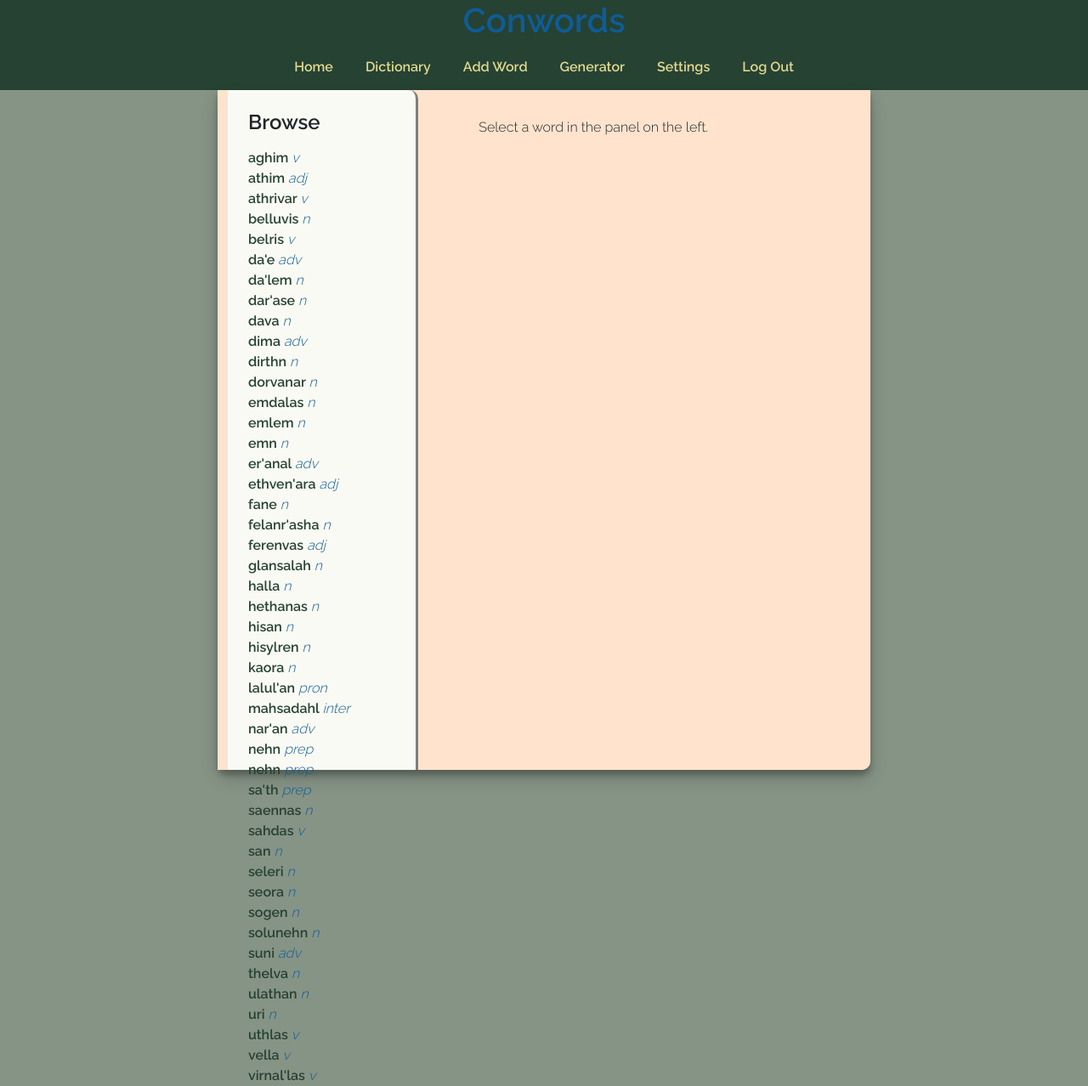
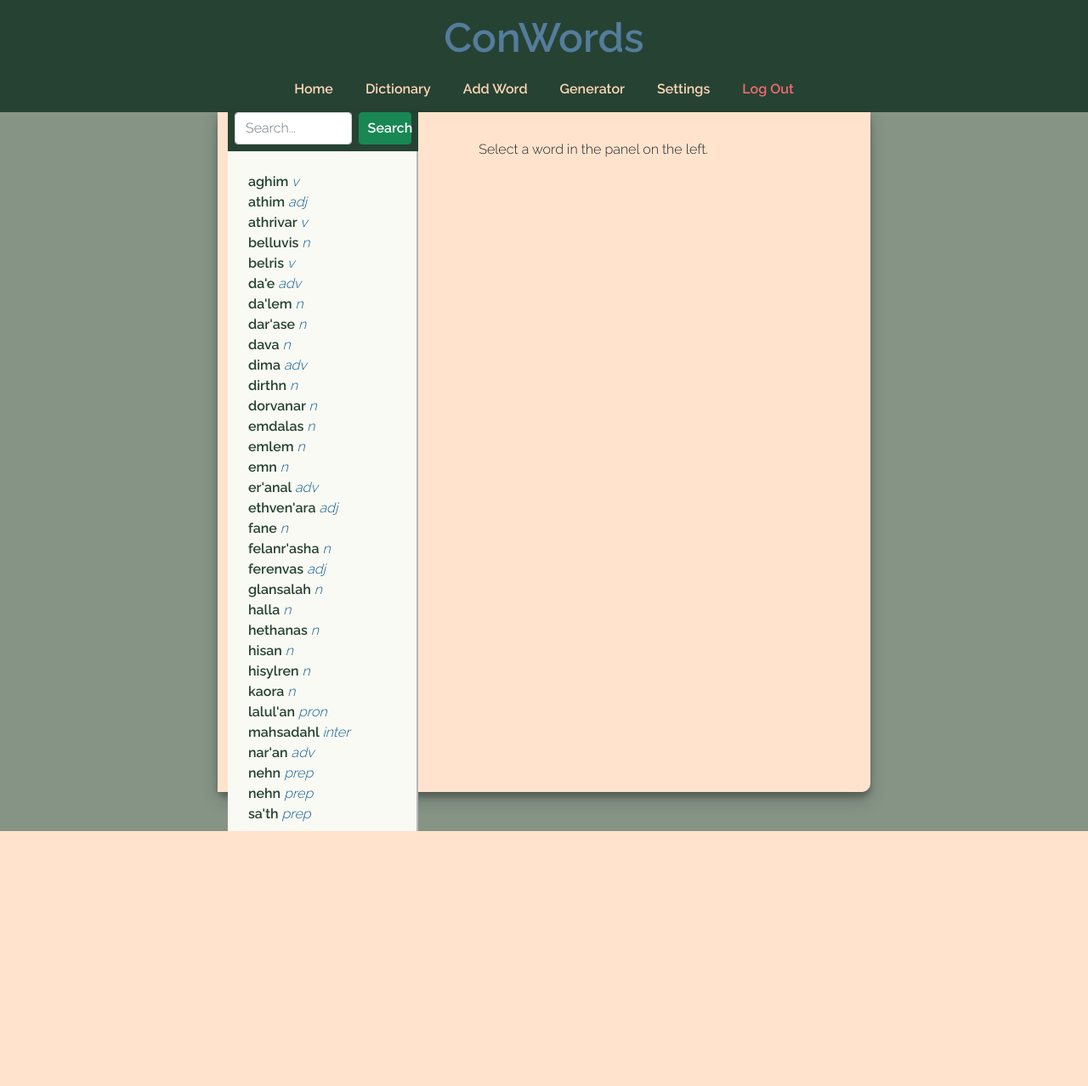
Before and after one commit to nicakay/Conwords-App, a Flask app: page /dictionary in a window 1280 px wide. Shown: the whole page at 85% size. After the commit the page ends 978 px from the top, so only its background shows below. Run offline with Flask 2, Linux system fonts and the light colour scheme; a user stored in the database is signed in; data comes from the database, SQL or seed files in the repository; both versions use the stored data as it was after the commit; some libraries are stand-ins or nearby versions.

Commit message:
25/03/23

```diff
--- a/app.py
+++ b/app.py
@@ -2,7 +2,7 @@ from flask import Flask, render_template, request, redirect, session
 from flask_session import Session
 import random
 from werkzeug.security import check_password_hash, generate_password_hash
-from helpers import get_db, login_required, validate_password
+from helpers import get_db, login_required
 import itertools
 
 # Configure application
@@ -86,10 +86,22 @@ def register():
         # Define 'error' - variable for displaying errors
         notification_error = ""
 
-        # Save the password in a variable
+        # Save the password and the password confirmation in variables
         password = request.form.get("password")
+        pass_confirmation = request.form.get("confirmation")
 
-        # if validate_password(password) == True:
+        if not password == pass_confirmation:
+            notification_error = "The passwords are not the same"
+            return render_template("register.html", notification_error = notification_error)
+
+        elif len(password) < 6:
+            notification_error = "The passwords should be at least 8 characters"
+            return render_template("register.html", notification_error = notification_error)
+
+        elif not any(char.isdigit() for char in password):
+            notification_error = "The passwords should contain at least one number"
+            return render_template("register.html", notification_error = notification_error)
+
         # Open DB connection
         db = get_db()
 
@@ -260,8 +272,13 @@ def dictionary():
     # Display links for each entry on the left
     words = db.execute("SELECT entries.id, word, abbreviation FROM entries, words, parts_of_speech WHERE entries.word_id = words.id AND entries.part_of_speech_id = parts_of_speech.id AND entries.user_id = ? ORDER BY word;", (session["user_id"],)).fetchall()
 
-    # Details of each entry after clicking a link
     if request.method == "GET":
+
+        # Search module
+        searched = str(request.args.get('search'))
+        results = db.execute("SELECT entries.id, word, abbreviation FROM entries, words, parts_of_speech WHERE entries.word_id = words.id AND entries.part_of_speech_id = parts_of_speech.id AND entries.user_id = ? AND word LIKE ? ORDER BY word;", (session["user_id"], "%" + searched + "%",)).fetchall()
+
+        # Details of each entry after clicking a link
         entry_id = str(request.args.get('value'))
         session["entry_id"] = entry_id
         record = db.execute("SELECT * FROM entries WHERE id = ? AND user_id = ?;", (entry_id, session["user_id"],)).fetchone()
@@ -461,7 +478,7 @@ def dictionary():
 
     db.close()
 
-    return render_template("dictionary.html", record=record, word=word, meaning=meaning, part_of_speech=part_of_speech, part_of_speech_abbr=part_of_speech_abbr, gender_abbr=gender_abbr, words=words, gender=gender)
+    return render_template("dictionary.html", record=record, word=word, meaning=meaning, part_of_speech=part_of_speech, part_of_speech_abbr=part_of_speech_abbr, gender_abbr=gender_abbr, words=words, gender=gender, results=results)
 
 
 @app.route("/word-generator", methods=["GET", "POST"])
@@ -493,65 +510,74 @@ def word_generator():
 
         style = 0
 
-        if request.form["style"] == "dalishStyle":
-            style = 1
+        try:
 
-        elif request.form["style"] == "dwemerisStyle":
-            style = 2
+            if request.form["style"] == "dalishStyle":
+                style = 1
 
-        if request.form["syllables"] == "twoSyllables":
-            for _ in range(10):
-                b_list = getBeginnings(style)
-                m_list = getMLiddles(style)
-                e_list = getEndings(style)
-                beginnnig = random.choice(b_list)[0]
-                end = random.choice(e_list)[0]
-                word = beginnnig + end
+            elif request.form["style"] == "dwemerisStyle":
+                style = 2
 
-                generated_words.append(word)
+            elif request.form["style"] == "hutteseStyle":
+                style = 3
 
-                session["style"] = request.form["style"]
-                session["syllables"] = request.form["syllables"]
+        except KeyError:
 
-        elif request.form["syllables"] == "threeSyllables":
-            for _ in range(10):
-                b_list = getBeginnings(style)
-                m_list = getMLiddles(style)
-                e_list = getEndings(style)
-                beginnnig = random.choice(b_list)[0]
-                middle = random.choice(m_list)[0]
-                end = random.choice(e_list)[0]
-                word = beginnnig + middle + end
+            print("Hello!")
+            return render_template("word-generator.html")
 
-                generated_words.append(word)
+        try:
 
-                session["style"] = request.form["style"]
-                session["syllables"] = request.form["syllables"]
+            if request.form["syllables"] == "twoSyllables":
+                for _ in range(10):
+                    b_list = getBeginnings(style)
+                    m_list = getMLiddles(style)
+                    e_list = getEndings(style)
+                    beginnnig = random.choice(b_list)[0]
+                    end = random.choice(e_list)[0]
+                    word = beginnnig + end
 
-        elif request.form["syllables"] == "fourSyllables":
-            for _ in range(10):
-                b_list = getBeginnings(style)
-                m_list = getMLiddles(style)
-                e_list = getEndings(style)
-                beginnnig = random.choice(b_list)[0]
-                middle1 = random.choice(m_list)[0]
-                middle2 = random.choice(m_list)[0]
-                end = random.choice(e_list)[0]
-                word = beginnnig + middle1 + middle2 + end
+                    generated_words.append(word)
 
-                generated_words.append(word)
+                    session["style"] = request.form["style"]
+                    session["syllables"] = request.form["syllables"]
 
-                session["style"] = request.form["style"]
-                session["syllables"] = request.form["syllables"]
+            elif request.form["syllables"] == "threeSyllables":
+                for _ in range(10):
+                    b_list = getBeginnings(style)
+                    m_list = getMLiddles(style)
+                    e_list = getEndings(style)
+                    beginnnig = random.choice(b_list)[0]
+                    middle = random.choice(m_list)[0]
+                    end = random.choice(e_list)[0]
+                    word = beginnnig + middle + end
 
-        else:
+                    generated_words.append(word)
+
+                    session["style"] = request.form["style"]
+                    session["syllables"] = request.form["syllables"]
+
+            elif request.form["syllables"] == "fourSyllables":
+                for _ in range(10):
+                    b_list = getBeginnings(style)
+                    m_list = getMLiddles(style)
+                    e_list = getEndings(style)
+                    beginnnig = random.choice(b_list)[0]
+                    middle1 = random.choice(m_list)[0]
+                    middle2 = random.choice(m_list)[0]
+                    end = random.choice(e_list)[0]
+                    word = beginnnig + middle1 + middle2 + end
+
+                    generated_words.append(word)
+
+                    session["style"] = request.form["style"]
+                    session["syllables"] = request.form["syllables"]
+
+        except KeyError:
+
             return render_template("word-generator.html")
 
         session["generated_words"] = generated_words
-
-        #except KeyError:
-            #print("There was a key error in the generator template")
-            #return render_template("word-generator.html")
 
     db.close()
 
--- a/static/script.js
+++ b/static/script.js
@@ -1,3 +1,32 @@
+// Script that enables editing a selected field on the 'dictionary' page
+
+$(document).ready(function() {
+
+    $(".edit").on("dblclick", "input, select", function(){
+
+        $(this)
+        .prop("readonly", false)
+        .removeClass("toedit")
+        .siblings("span").hide();
+
+        $(saveRecord)
+        .prop("disabled", false);
+    });
+
+    $(".edit").on("blur", "input, select", function(){
+        $(this)
+        .prop("readonly", true)
+        .addClass("toedit")
+        .siblings("span").text($(this).val()).show();
+    });
+
+    $("#editRecord").on("click", "td", function(){
+        $(".edit").children().focus();
+    });
+
+});
+
+
 // Function to copy a word to the clipboard
 async function copyWord() {
 
--- a/static/styles.css
+++ b/static/styles.css
@@ -36,7 +36,9 @@ header {
 }
 
 header h1 {
-    color: #0f5c95;
+    color: #547c9b;
+    font-size: 3rem;
+    padding-top: 1rem;
 }
 
 label {
@@ -45,21 +47,32 @@ label {
 
 .nav-link {
     font-weight: 600;
-    color: #e0d88f;
+    color: #ffd6b7;
+}
+
+.logout {
+    color: #f16c6f;
 }
 
 .nav li {
     border: 3px solid rgba(33, 37, 41, 0);
+    transition: border-color 0.5s;
 }
 
 .nav li:hover {
+    border: 3px solid #264233;
+    background-color: #097629;
+    border-radius: 12px;
+}
+
+.nav li.logout:hover {
     border: 3px solid #264233;
     background-color: #bb2834;
     border-radius: 12px;
 }
 
 .nav-link:hover {
-    color:#ffe3cd;
+    color:#fff5ed;
 }
 
 .container {
@@ -83,8 +96,8 @@ label {
     background-color: #f9faf3;
     height: 100%;
     padding: 1.5rem 1.5rem;
-    border-right: 3px solid #7e7e7e;
-    border-top-right-radius: 10px;
+    border-right: 2px solid #b6b6b6;
+    overflow: auto;
 }
 
 .dict-link {
@@ -268,3 +281,17 @@ table {
 .form-check-label {
     margin-top: 0;
 }
+
+.search {
+    background-color: #264233;
+    padding: 0 0.5rem 0.5rem 0.5rem;
+}
+
+.search-input {
+    width: 70%;
+    margin-right: 0.5rem;
+}
+
+.search-btn {
+    width: 30%;
+}
--- a/templates/dictionary.html
+++ b/templates/dictionary.html
@@ -8,12 +8,25 @@ Dictionary
 
 <div class="row mainrow">
     <div class="col-sm-4 left-menu">
+        <div class="search">
+            <form action="/dictionary" method="get" class="d-flex">
+                <input type="search" class="form-control search-input" name="search" placeholder="Search...">
+                <button type="submit" class="btn btn-list btn-success search-btn">Search</button>
+            </form>
+        </div>
         <div class="dict-display" id="dictdiv">
-            <h4><strong>Browse</strong></h4>
 
-            {% for word in words %}
-                <a class="dict-link" name="word-link" href="/dictionary?value={{ word[0] }}">{{ word[1] }} <span class="abbr">{{ word[2] }}</span></a><br/>
-            {% endfor %}
+            <div class="dict-view">
+                {% for word in words %}
+                    <a class="dict-link" name="word-link" href="/dictionary?value={{ word[0] }}">{{ word[1] }} <span class="abbr">{{ word[2] }}</span></a><br/>
+                {% endfor %}
+            </div>
+
+            <div class="search-view">
+                {% for word in results %}
+                    <a class="dict-link" name="word-link" href="/dictionary?value={{ word[0] }}">{{ word[1] }} <span class="abbr">{{ word[2] }}</span></a><br/>
+                {% endfor %}
+            </div>
 
         </div>
     </div>
@@ -70,7 +83,7 @@ Dictionary
                             <tr>
                                 <th scope="row"><span class="record-label">Phonetic form</span></th>
                                 <td class="edit" title="Double-click to edit">
-                                    [<span>{{ record[5] }}</span>
+                                    [ <span>{{ record[5] }}</span>
                                     <input type="text" name="phonetic" value="{{ record[5] }}" class="toedit" readonly="readonly">]
                                 </td>
                             </tr>
@@ -109,7 +122,7 @@ Dictionary
                         <span class="success">{{ info }}</span>
                     </div>
                     <div class="btn-cenetered-div">
-                        <button type="submit" name="formsubmit" class="btn medium-btn btn-success mt-2" value="Save">Save</button>
+                        <button type="submit" name="formsubmit" class="btn medium-btn btn-success mt-2" id="saveRecord" value="Save" disabled>Save</button>
                         <button type="submit" name="formsubmit" class="btn medium-btn btn-danger mt-2" id="deleteRecord" value="Delete">Delete</button>
                     </div>
                 </div>
@@ -151,27 +164,10 @@ Dictionary
 {% endif %}
 
 <script>
-
-// Script that enables editing a selected field
-
-$(".edit").on("dblclick", "input, select", function(){
-    $(this)
-    .prop("readonly", false)
-    .removeClass("toedit")
-    .siblings("span").hide();
-});
-
-$(".edit").on("blur", "input, select", function(){
-    $(this)
-    .prop("readonly", true)
-    .addClass("toedit")
-    .siblings("span").text($(this).val()).show();
-});
-
-$("#editRecord").on("click", "td", function(){
-    $(".edit").children().focus();
-});
-
+    $(".search-btn").on("click", function() {
+        /*event.preventDefault();*/
+        $(".dict-view").hide();
+    });
 </script>
 
 {% endblock %}
--- a/templates/layout.html
+++ b/templates/layout.html
@@ -24,7 +24,7 @@
     <body>
         <header>
 
-            <h1><b>Conwords</b></h1>
+            <h1><b>ConWords</b></h1>
 
             <ul class="nav justify-content-center pb-1">
                 {% if session["user_id"] %}
@@ -43,8 +43,8 @@
                     <li class="nav-item">
                         <a class="nav-link" href="/settings">Settings</a>
                     </li>
-                    <li class="nav-item">
-                        <a class="nav-link" href="/logout">Log Out</a>
+                    <li class="nav-item logout">
+                        <a class="nav-link logout" href="/logout">Log Out</a>
                     </li>
                 {% else %}
                     <li class="nav-item">
--- a/templates/word-generator.html
+++ b/templates/word-generator.html
@@ -21,8 +21,8 @@ Word Generator
                     <label class="form-check-label" for="checkDwemeris">Dwemeris</label>
                 </div>
                 <div class="form-check">
-                    <input class="form-check-input" type="radio" name="style" id="checkCustom" value="customStyle">
-                    <label class="form-check-label" for="checkCustom">Huttese</label>
+                    <input class="form-check-input" type="radio" name="style" id="checkHuttese" value="hutteseStyle">
+                    <label class="form-check-label" for="checkHuttese">Huttese</label>
                 </div>
             </div>
             <div class="d-block style-block">
```
Also changed, not shown: helpers.py (+0 -22 lines), templates/edit.html (deleted, +0 -85 lines), CHANGELOG.md, conlang.db, 1 other file.
